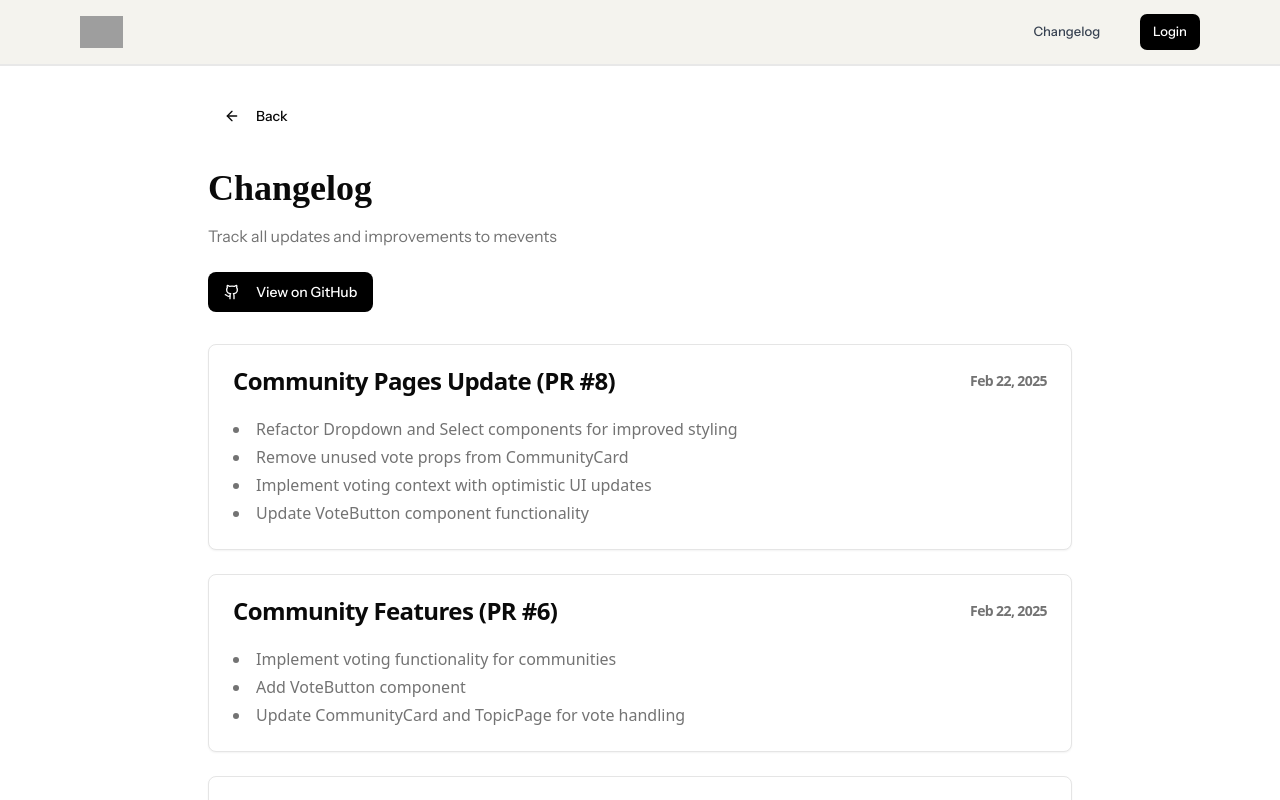
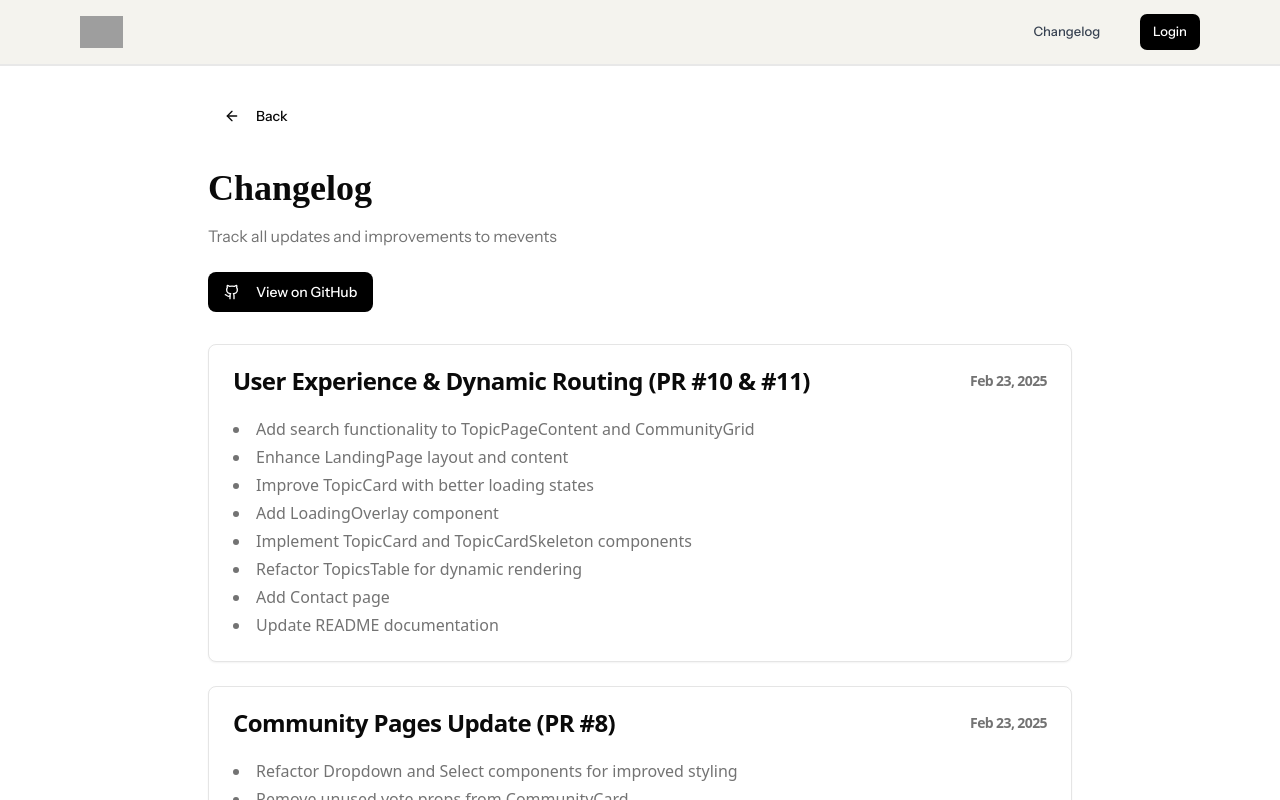
Before and after one commit to kewonit/mevents, a Next.js app: page /changelog in a window 1280 px wide. Shown: the top 800 px of the page. Built offline with nearby package versions, Linux system fonts and the light colour scheme; no server answers; grey boxes are pictures that could not be loaded.

Commit message:
Update changelog with user experience enhancements and dynamic routing details

```diff
--- a/app/changelog/page.tsx
+++ b/app/changelog/page.tsx
@@ -35,8 +35,29 @@ export default function Changelog() {
           <Card>
             <CardHeader>
               <CardTitle className="flex items-center justify-between">
+                <span>User Experience & Dynamic Routing (PR #10 & #11)</span>
+                <span className="text-sm text-muted-foreground">Feb 23, 2025</span>
+              </CardTitle>
+            </CardHeader>
+            <CardContent className="space-y-2">
+              <ul className="list-disc list-inside space-y-1 text-muted-foreground">
+                <li>Add search functionality to TopicPageContent and CommunityGrid</li>
+                <li>Enhance LandingPage layout and content</li>
+                <li>Improve TopicCard with better loading states</li>
+                <li>Add LoadingOverlay component</li>
+                <li>Implement TopicCard and TopicCardSkeleton components</li>
+                <li>Refactor TopicsTable for dynamic rendering</li>
+                <li>Add Contact page</li>
+                <li>Update README documentation</li>
+              </ul>
+            </CardContent>
+          </Card>
+
+          <Card>
+            <CardHeader>
+              <CardTitle className="flex items-center justify-between">
                 <span>Community Pages Update (PR #8)</span>
-                <span className="text-sm text-muted-foreground">Feb 22, 2025</span>
+                <span className="text-sm text-muted-foreground">Feb 23, 2025</span>
               </CardTitle>
             </CardHeader>
             <CardContent className="space-y-2">
@@ -53,7 +74,7 @@ export default function Changelog() {
             <CardHeader>
               <CardTitle className="flex items-center justify-between">
                 <span>Community Features (PR #6)</span>
-                <span className="text-sm text-muted-foreground">Feb 22, 2025</span>
+                <span className="text-sm text-muted-foreground">Feb 23, 2025</span>
               </CardTitle>
             </CardHeader>
             <CardContent className="space-y-2">
```
